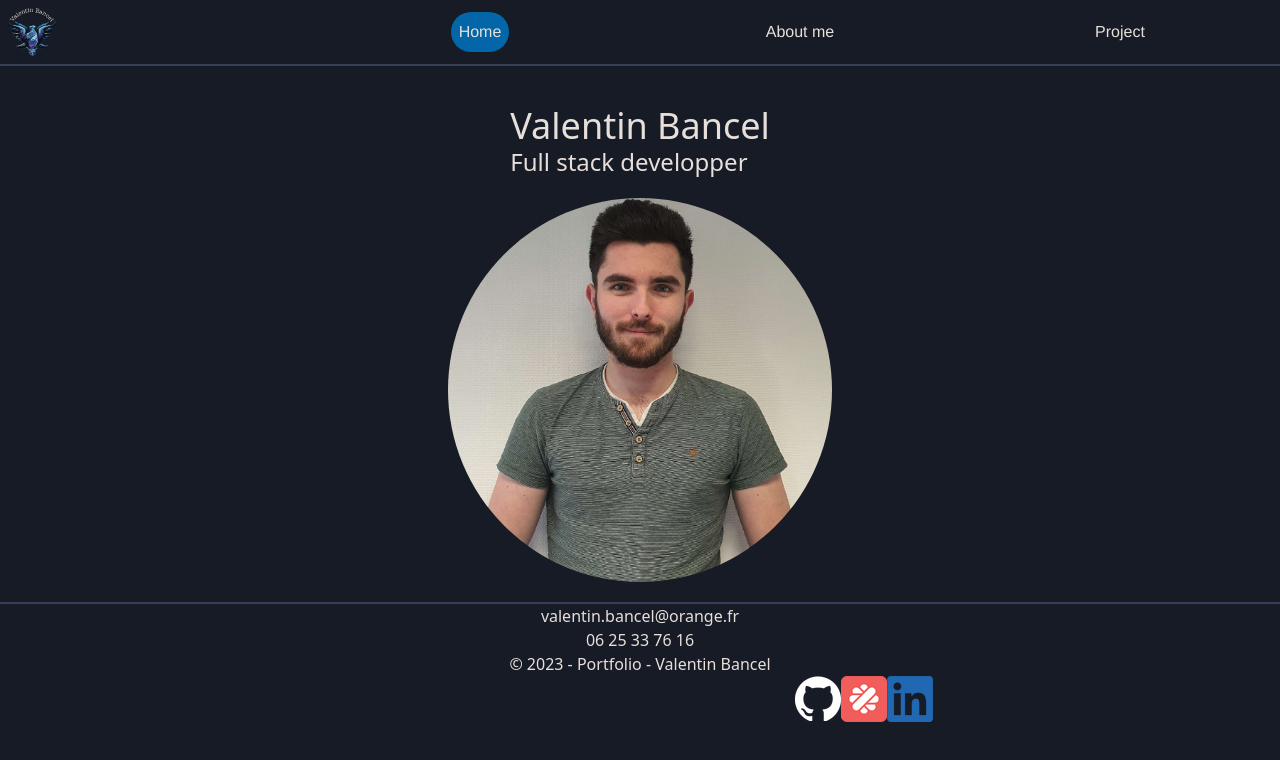
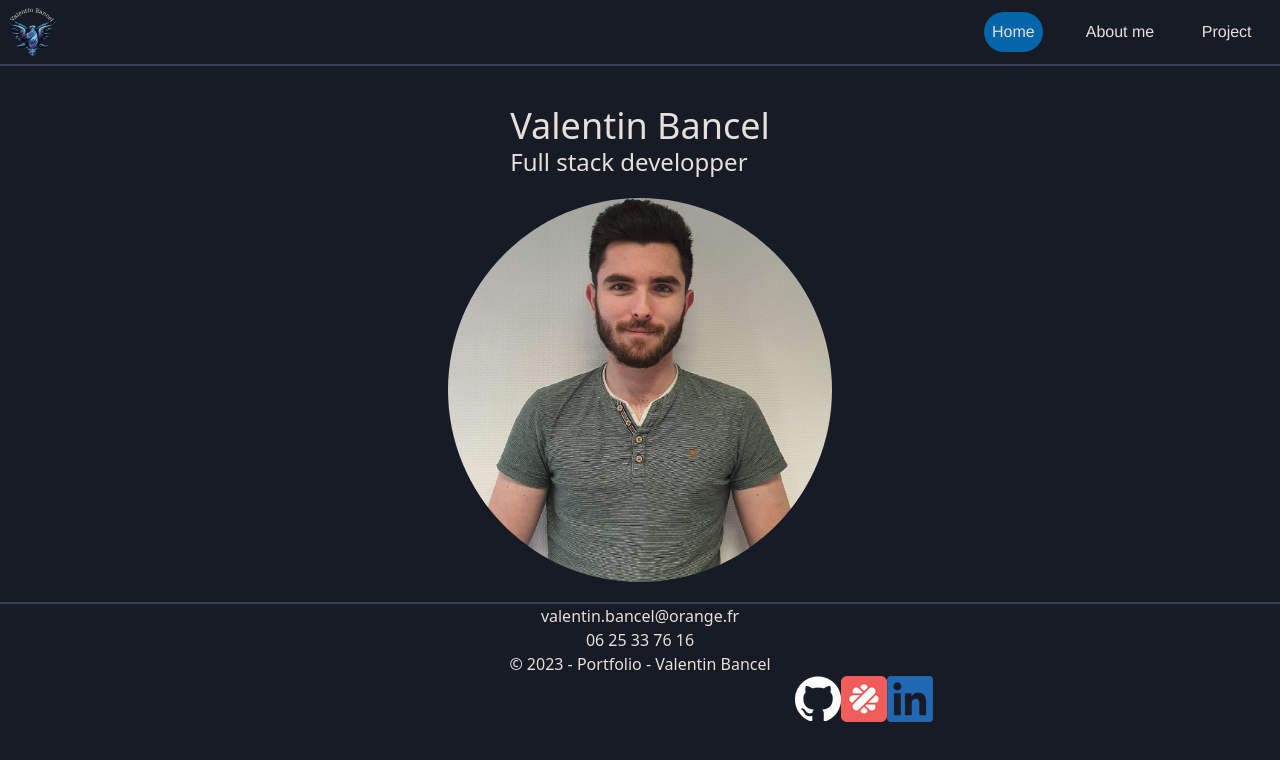
Before and after one commit to ValentinBancel/ValentinBancel-portefolio, an Angular app: page /home in a window 1280 px wide. Shown: the top 760 px of the page. Built offline with nearby package versions, Linux system fonts and the light colour scheme.

Commit message:
add(header): fix responsive header version for computer

```diff
--- a/src/app/component/header/header.component.html
+++ b/src/app/component/header/header.component.html
@@ -1,10 +1,10 @@
 <html>
     <title>Home page</title>
-    <body class="flex grid grid-cols-4 gap-y-10 border-b-2 border-[#363F59] hover:text-[#0288E0]">
+    <body class="flex grid grid-cols-4 sm:grid-cols-12 gap-y-10 border-b-2 border-[#363F59] hover:text-[#0288E0]">
         <div>
             <img class="flex m-2 w-auto h-12" src="../../assets/logo phoenix.png" alt="logo" />
         </div>
-        <div class="flex justify-center items-center text-white" href="/home">
+        <div class="flex justify-center sm:col-start-10 items-center text-white" href="/home">
             <a [class]="actual_route == '/home' ? 'button-text disabled-click active p-2 font-HelveticaNeue' : 'p-2 font-HelveticaNeue' "  href="/home">Home</a>
         </div>
         <div class="flex justify-center items-center text-white" href="/about-me">
```
